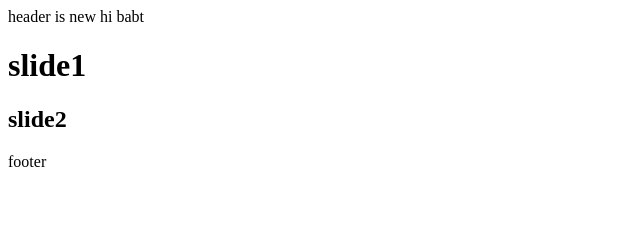
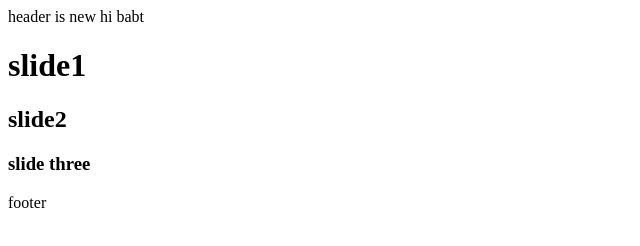
Before and after one commit to SinaEu/learn-git, a plain HTML site: page index.html in a window 1280 px wide. Shown: the whole page, without its empty margins (0-640 px from the left). Drawn offline with Linux system fonts and the light colour scheme.

Commit message:
slide three create

```diff
--- a/index.html
+++ b/index.html
@@ -15,6 +15,7 @@
     <div class = 'slider'>
         <h1>slide1</h1>
         <h2>slide2</h2>
+        <h3>slide three</h3>
     </div>
     <footer>
         footer
```
